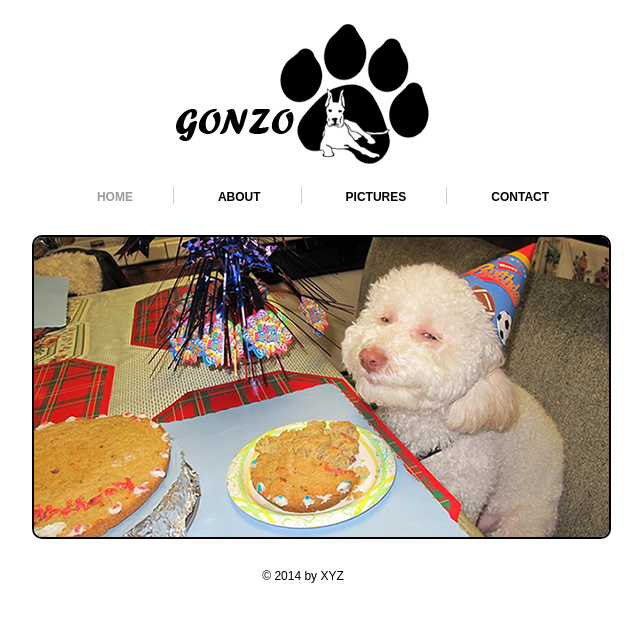
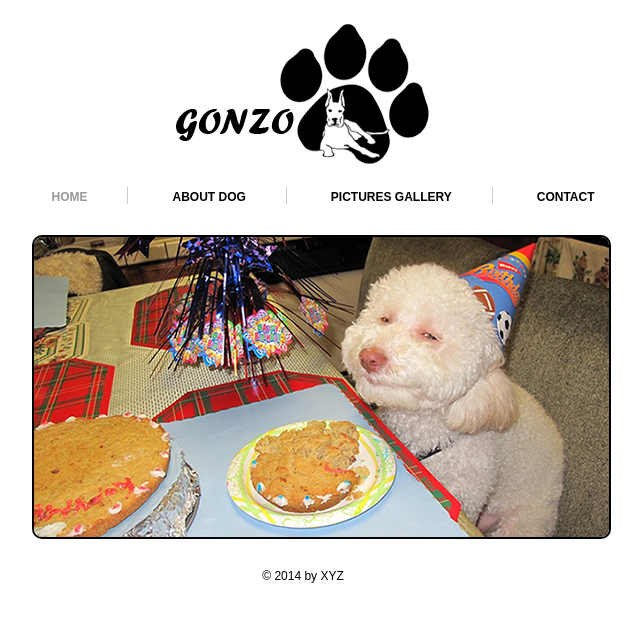
Before and after one commit to krishnamca100/SweetDogs, a plain HTML site: page index.html in a window 1280 px wide. Shown: the whole page, without its empty margins (337-979 px from the left). Drawn offline with Linux system fonts and the light colour scheme.

Commit message:
Menu changes

```diff
--- a/index.html
+++ b/index.html
@@ -27,8 +27,8 @@
 	<div class="navigation">
 		<ul>
 			<li><a class="active" href="index.html">HOME</a></li>
-			<li><a href="about.html">ABOUT</a></li>
-			<li><a href="picture.html">PICTURES</a></li>
+			<li><a href="about.html">ABOUT Dog</a></li>
+			<li><a href="picture.html">PICTURES Gallery</a></li>
 			<li class="bdr"><a class="pdg" href="contact.html">CONTACT</a></li>
 		</ul>
 	</div>
```
